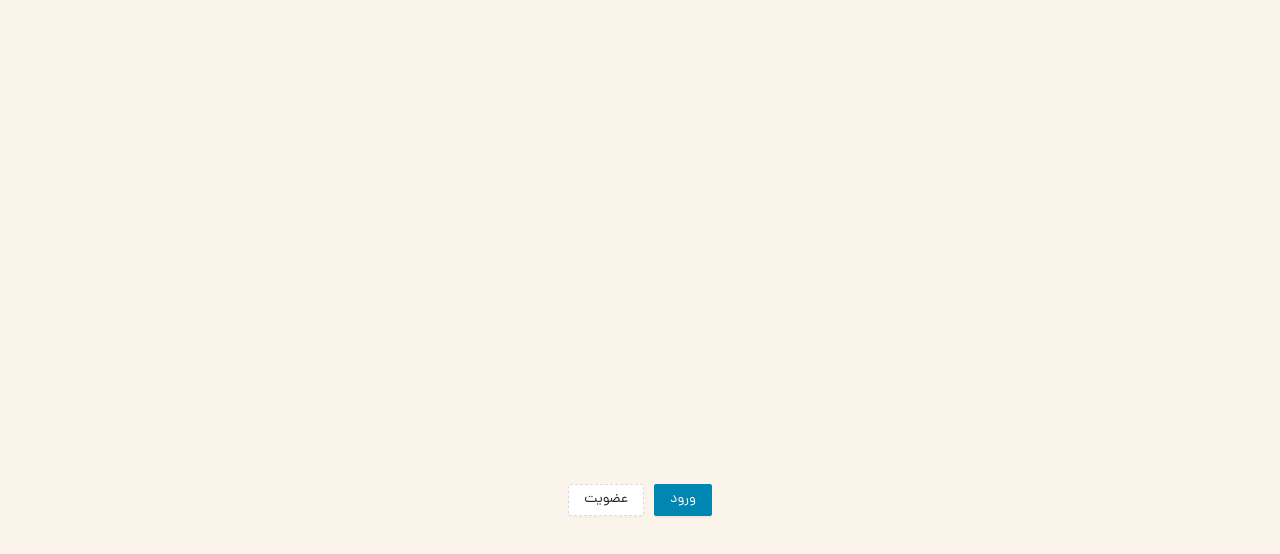
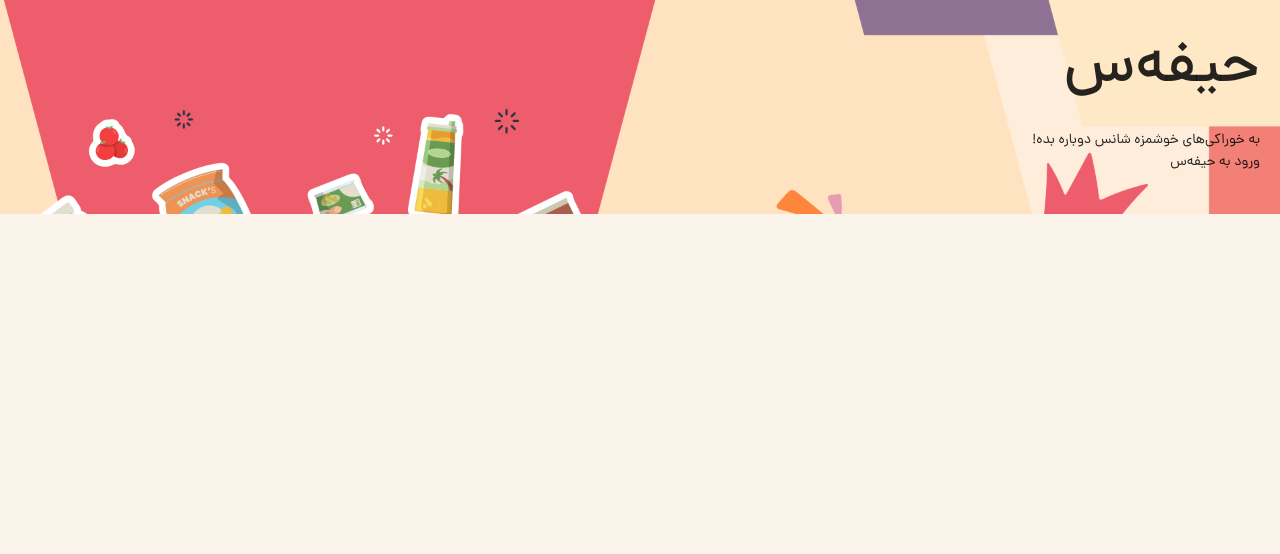
Before and after one commit to parissashahabi/Heifes, a Next.js app: page / in a window 1280 px wide. Shown: the top 554 px of the page. Built offline with nearby package versions, Linux system fonts and the light colour scheme; what react-sizes would draw is missing.

Commit message:
set up landing page with tailwind

```diff
--- a/common/layout/index.module.scss
+++ b/common/layout/index.module.scss
@@ -35,5 +35,25 @@
 }
 
 .no-padding {
+  overflow-x: hidden;
+  @media (min-width: 768px) {
+    padding-bottom: unset;
+  }
+
+  .content {
+    width: 100vw;
+    max-width: 1366px;
+    margin: 0 auto;
+    @media (min-width: 768px) {
+      min-height: 68.9rem;
+      height: 100%;
+    }
+  }
+  .no-margin{
+    margin-top: unset !important;
+  }
+  .landing {
+    max-width: 100%;
+  }
   padding-bottom: unset;
 }
--- a/common/layout/index.tsx
+++ b/common/layout/index.tsx
@@ -41,8 +41,7 @@ const Layout = ({ children, configs, currentPath }: PropTypes) => {
       {!isHeaderVisible ? (children) : (
         <Col
           className={[
-            styles["container"],
-            currentPath === "/" ? styles["no-padding"] : "",
+            currentPath === "/" ? styles["no-padding"] : styles["container"]
           ].join(" ")}
         >
           {
--- a/package.json
+++ b/package.json
@@ -33,9 +33,12 @@
     "@svgr/webpack": "^6.2.1",
     "@types/node": "17.0.25",
     "@types/react": "18.0.6",
+    "autoprefixer": "^10.4.7",
     "eslint": "8.14.0",
     "eslint-config-next": "12.1.5",
+    "postcss": "^8.4.13",
     "sass": "^1.50.1",
+    "tailwindcss": "^3.0.24",
     "typescript": "4.6.3"
   }
 }
--- /dev/null
+++ b/page-components/landing/index.tsx
@@ -0,0 +1,11 @@
+const Landing=()=>{
+    return <div className="bg-landing-bg px-8 py-16 grid grid-cols-1 gap-20 bg-cover">
+    <div className="max-w-xl">
+        <h1 className="lg:text-8xl md:text-7xl text-6xl">حیفه‌س</h1>
+        <div>به خوراکی‌های خوشمزه شانس دوباره بده!</div>
+        <button>ورود به حیفه‌س</button>
+    </div>
+    </div>
+
+}
+export default Landing;
--- a/pages/index.tsx
+++ b/pages/index.tsx
@@ -1,9 +1,2 @@
-import {Button, Row} from "antd";
-import {useRouter} from "next/router";
-export default function Home() {
-  const router=useRouter()
-  return <Row justify="center" align="middle" style={{height: "100vh"}}>
-  <Button onClick={()=>router.push("login")} type="primary">ورود</Button>
-  <Button onClick={()=>router.push("register")} type="dashed" style={{marginRight: "10px"}}>عضویت</Button>
-  </Row>;
-}
+import Landing from "../page-components/landing/index";
+export default Landing;
--- /dev/null
+++ b/postcss.config.js
@@ -0,0 +1,6 @@
+module.exports = {
+  plugins: {
+    tailwindcss: {},
+    autoprefixer: {},
+  },
+}
--- a/styles/index.scss
+++ b/styles/index.scss
@@ -3,3 +3,6 @@
 @import "./antd-types";
 @import "fontiran";
 @import "common";
+@tailwind base;
+@tailwind components;
+@tailwind utilities;
--- /dev/null
+++ b/tailwind.config.js
@@ -0,0 +1,14 @@
+module.exports = {
+  content: [
+    "./pages/**/*.{js,ts,jsx,tsx}",
+    "./page-components/**/*.{js,ts,jsx,tsx}",
+  ],
+  theme: {
+    extend: {
+      backgroundImage: {
+        'landing-bg': "url('/images/landing-bg.png')",
+      }
+    },
+  },
+  plugins: [],
+}
```
Also changed, not shown: public/images/landing-bg.png (added), 1 other file (tests, documents, lock files or other folders).
